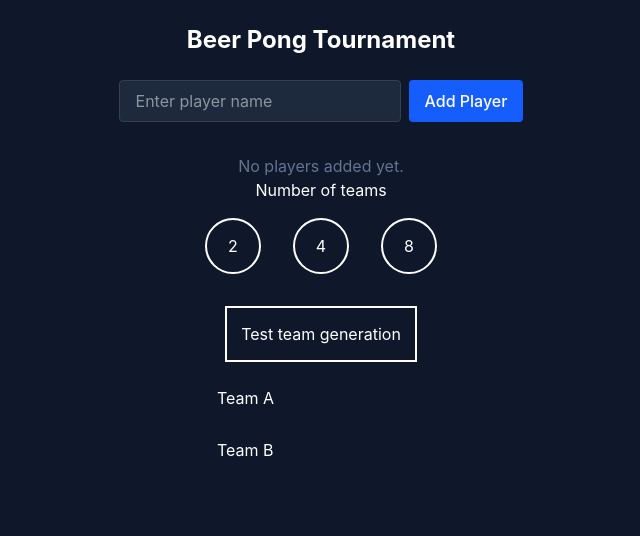
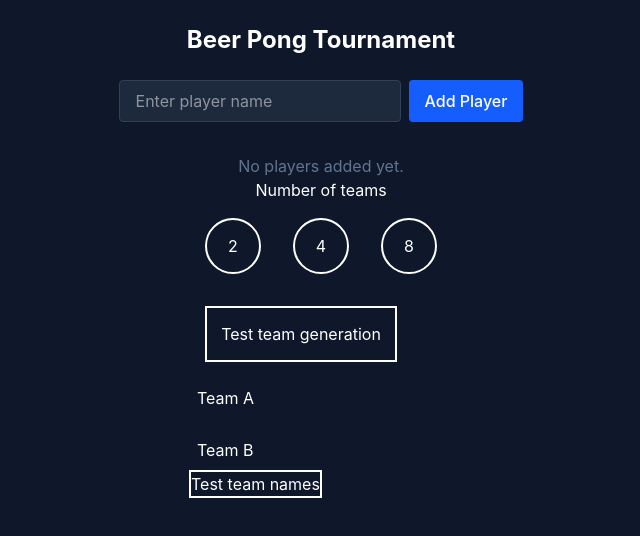
Before and after one commit to PauliMaenpaa/beer-pong-tournament, a React (Vite) app: page / in a window 1280 px wide. Both pictures are taken after a click on the button "Test team generation". Shown: the top 536 px of the page, without its empty margins (319-959 px from the left). Built offline with nearby package versions, Linux system fonts and the light colour scheme.

Commit message:
Code: simple ability to change team name after generation. Test function and button to test new names

```diff
--- a/src/App.jsx
+++ b/src/App.jsx
@@ -57,6 +57,17 @@ function App() {
     });
 
     setTeams(teams);
+  };
+
+  const updateTeamName = (id, newName) => {
+    const updatedTeams = teams.map((t) =>
+      t.id === id ? { ...t, name: newName } : t,
+    );
+    setTeams(updatedTeams);
+  };
+
+  const testTeamNames = () => {
+    teams.map((t) => console.log(t.name));
   };
 
   return (
@@ -129,23 +140,31 @@ function App() {
           <ul className="space-y-3">
             {teams.map((t) => (
               <li className="p-2" key={t.id}>
-                <span>{t.name}</span>
+                <input
+                  type="text"
+                  value={t.name}
+                  onChange={(e) => updateTeamName(t.id, e.target.value)}
+                />
                 <span>
                   {t.members.map((p) => (
-                    <li
+                    <span
                       className=" bg-slate-800 flex justify-start my-2 p-2 rounded"
                       key={p.id}
                     >
                       <div className="flex-2">{p.name}</div>
                       <div className="flex-1">{p.score}</div>
                       <div className="flex-1">{p.blocks}</div>
-                    </li>
+                    </span>
                   ))}
                 </span>
               </li>
             ))}
           </ul>
         </div>
+
+        <button className="border-2" onClick={testTeamNames}>
+          Test team names
+        </button>
       </div>
     </div>
   );
```
